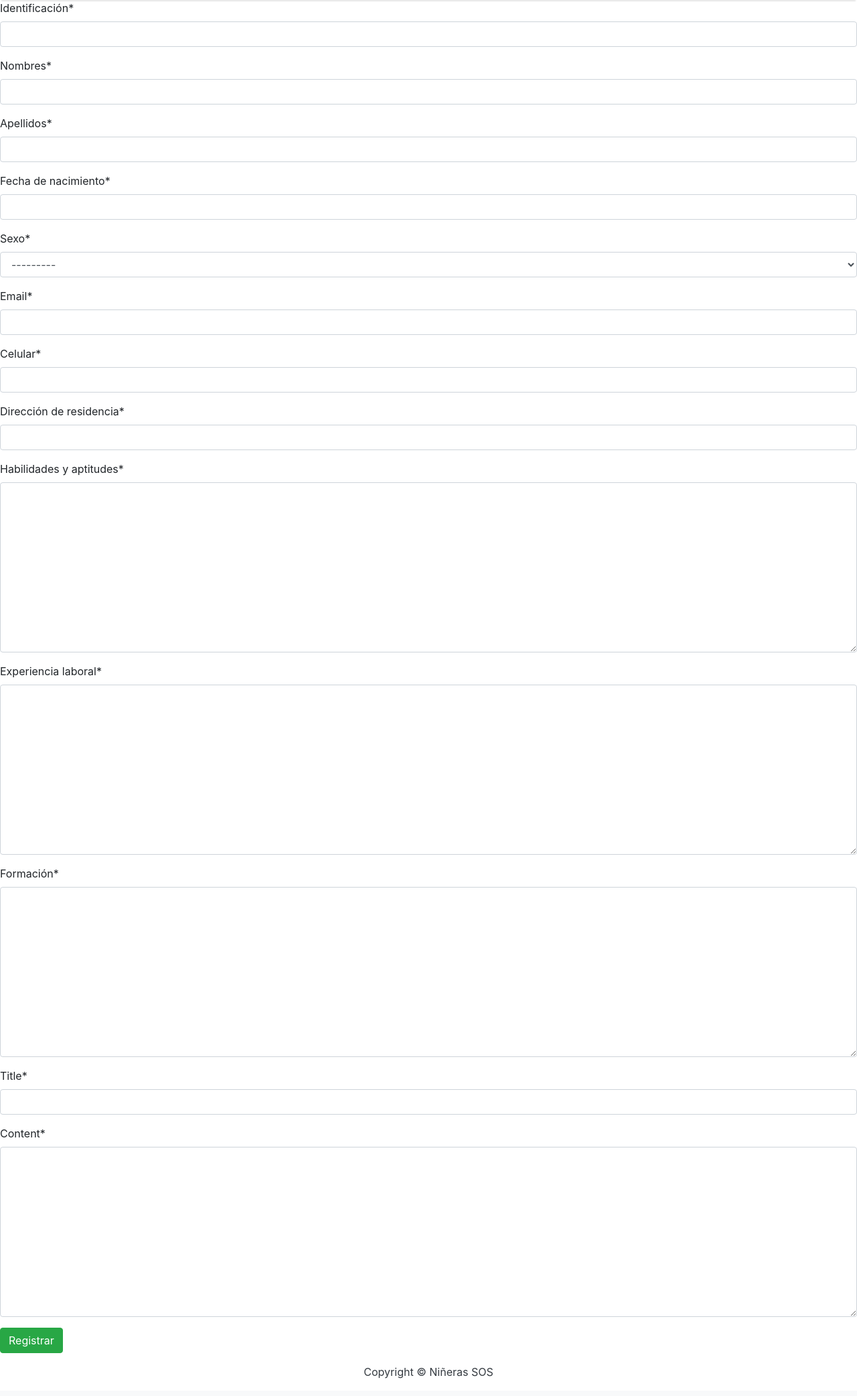
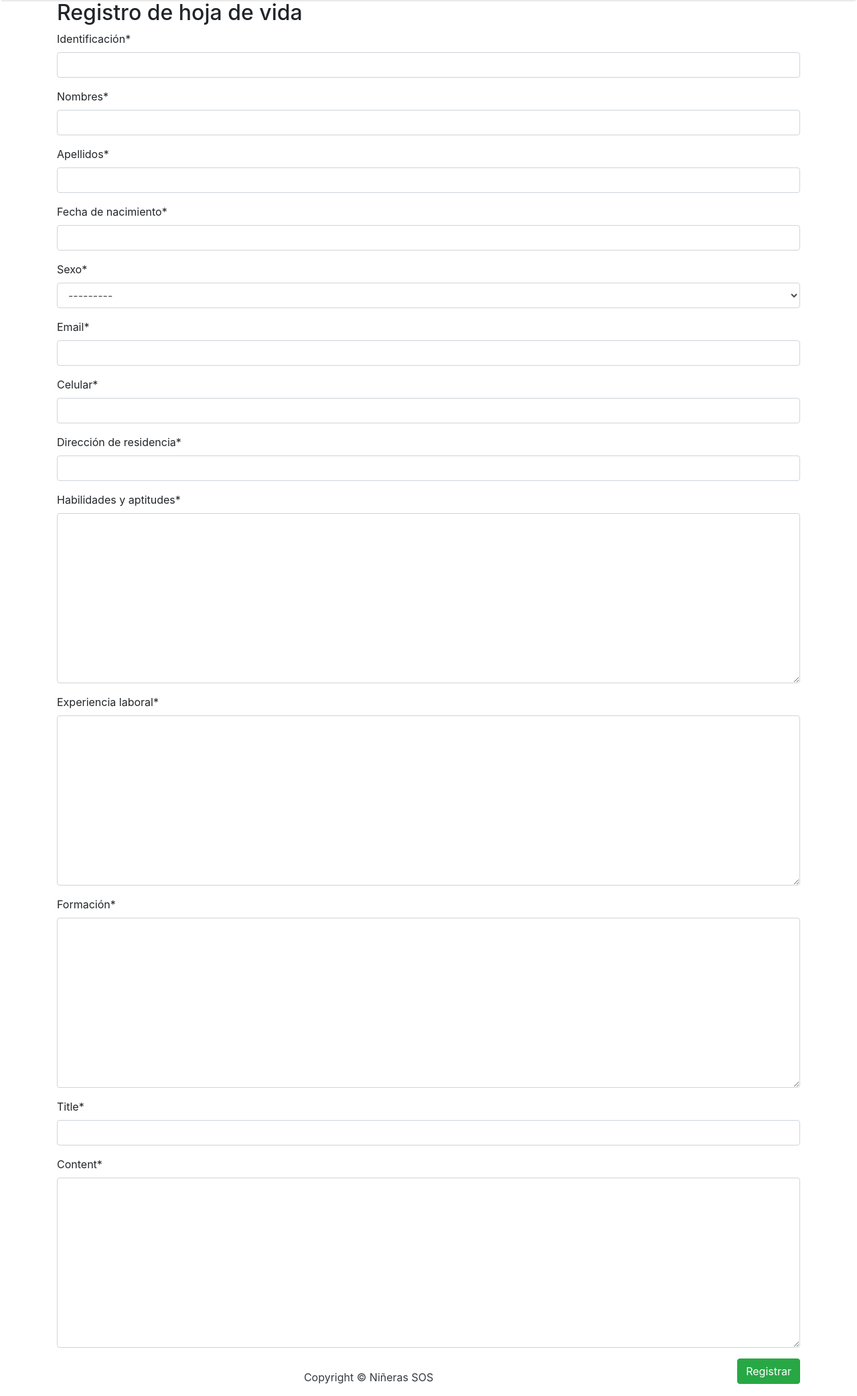
Before and after one commit to Giancarlo324/ninerassos, a Django app: template templates/profileninera.html in a window 1280 px wide. Shown: the part 56-2140 px from the top of the page at 67% size. Before the commit the page ends 2114 px from the top, so only its background shows below. Run offline with Django 3.2, Linux system fonts and the light colour scheme; the template is opened without the code that fills it: values that come from a table or form of the project are taken from there, others are empty; some libraries are stand-ins or nearby versions.

Commit message:
Bug corregido al registrar hoja vida niñera y se le aplicó medio diseño

```diff
--- a/templates/profileninera.html
+++ b/templates/profileninera.html
@@ -9,7 +9,8 @@
         <div class="col-md-8 card mb-4 mt-3 left top">
             <div class="card-body">
 
-                <h1>Estado actual: {% if user.ninera_disponible %} <input type="submit" value="Disponible" class="btn btn-success"> {% else %} Ocupada {% endif %}</h1>
+                <h1>Estado actual: {% if user.ninera_disponible %} <input type="submit" value="Disponible"
+                        class="btn btn-success"> {% else %} Ocupada {% endif %}</h1>
 
                 <form action="" method="POST" enctype="multipart/form-data">
                     {% csrf_token %}
@@ -29,13 +30,20 @@
 </div>
 
 {% else %}
-<form action="" method="POST">
-    {% csrf_token %}
+<div class="container">
+    <h2>
+        Registro de hoja de vida
+    </h2>
+    <form action="" method="POST">
+        {% csrf_token %}
 
-    {{ form | crispy }}
+        {{ form | crispy }}
 
-    <input type="submit" value="Registrar" class="btn btn-success">
-</form>
+        <div class="float-right">
+            <input type="submit" value="Registrar" class="btn btn-success">
+        </div>
+    </form>
+</div>
 
 {% endif %}
 {{ mensaje }}
--- a/usuario/views.py
+++ b/usuario/views.py
@@ -84,10 +84,10 @@ def profile_ninera(request):
         else:
             print("Hola2")
             print("Hola2"+str(user.id))
-            post = Hojavida.objects.get(id=user.id)
             #
             # Si está disponible, es porque ya llenó la hoja de vida
             if user.tiene_hoja_vida:
+                post = Hojavida.objects.get(id=user.id)
                 data = {'form': CambiarEstadoForm(instance=usuario), 'post':post,}
                 if request.method == 'POST':
                     formulario = CambiarEstadoForm(
```
